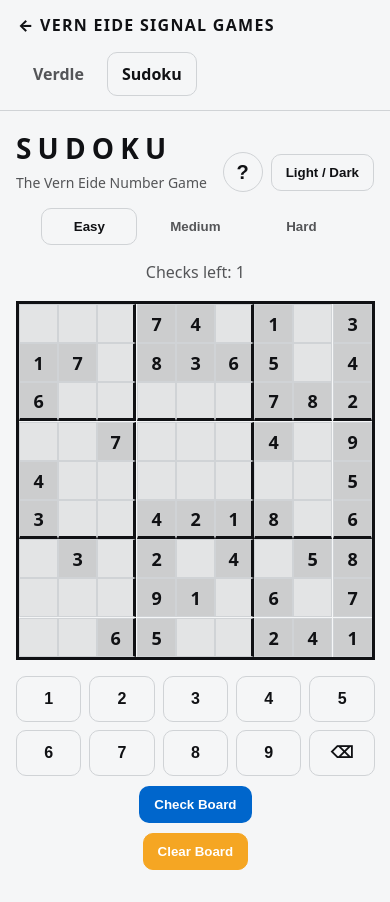
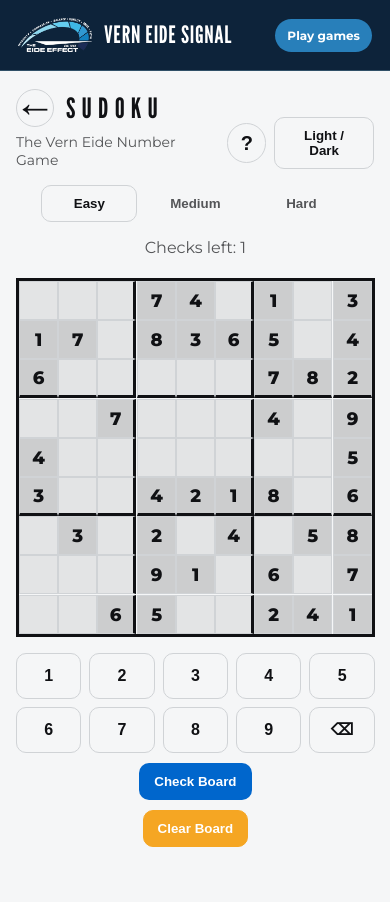
Before and after one commit to Tlake49/VernEideSignal, a plain HTML site: page games/sudoku/index.html in a window 390 px wide. After the commit the page ends 879 px from the top, so only its background shows below. Drawn offline with nearby package versions, Linux system fonts and the light colour scheme.

Commit message:
Unify game headers and navigation behavior

```diff
--- a/css/site.css
+++ b/css/site.css
@@ -132,6 +132,8 @@ body.modal-open .site-shell { filter: blur(7px) brightness(.62); transform: scal
 .game-feature-grid { display:grid; grid-template-columns:1fr 1fr; gap:24px; }
 .game-feature { min-height:460px; border-radius:28px; padding:40px; overflow:hidden; position:relative; display:flex; flex-direction:column; color:white; background:var(--ink); }
 .game-feature.sudoku { background:var(--medium-blue); }
+.game-feature.sudoku .eyebrow { color:#fff; }
+.game-feature.sudoku .eyebrow::before { background:#fff; }
 .game-feature h2 { font:400 70px/.9 "Gotham Condensed", "League Gothic", "Arial Narrow", sans-serif; letter-spacing:.02em; text-transform:uppercase; margin:16px 0; }
 .game-feature p { color:#dbe8ef; line-height:1.6; max-width:420px; }
 .game-feature .button { align-self:flex-start; margin-top:auto; background:white; color:var(--ink); }
--- a/games/shared/css/site.css
+++ b/games/shared/css/site.css
@@ -1,3 +1,5 @@
+@import url('https://fonts.googleapis.com/css2?family=League+Gothic&family=Montserrat:wght@400;500;600;700;800;900&display=swap');
+
 :root {
     --bg: #121213;
     --fg: #ffffff;
@@ -45,7 +47,7 @@
 
   body {
     min-height: 100vh;
-    font-family: system-ui, -apple-system, BlinkMacSystemFont, "Segoe UI", sans-serif;
+    font-family: "Gotham", "Montserrat", system-ui, sans-serif;
     background: var(--bg);
     color: var(--fg);
   }
@@ -91,28 +93,50 @@
   /* header rules */
 
   .site-header {
-    border-bottom: 1px solid var(--border);
-    background: var(--bg);
+    border-bottom: 1px solid rgba(158,220,245,.24);
+    background: rgba(6,28,52,.97);
     position: sticky;
     top: 0;
     z-index: 20;
-    backdrop-filter: blur(10px);
+    backdrop-filter: blur(16px);
+    transition: transform 260ms cubic-bezier(.22,.75,.24,1), box-shadow 220ms ease;
+    will-change: transform;
+  }
+
+  .site-header.header-hidden {
+    transform: translateY(calc(-100% - 2px));
+    box-shadow: none;
   }
 
   .site-header__inner {
-    max-width: 1100px;
+    max-width: 1240px;
+    min-height: 82px;
     margin: 0 auto;
-    padding: 14px 18px;
+    padding: 0 28px;
     display: flex;
     align-items: center;
     justify-content: space-between;
-    gap: 16px;
-    flex-wrap: wrap;
+    gap: 24px;
   }
 
-  .site-logo {
-    font-weight: 800;
-    letter-spacing: 0.08em;
+  .signal-brand {
+    display: inline-flex;
+    align-items: center;
+    gap: 12px;
+    color: #fff;
+  }
+
+  .signal-brand-logo {
+    width: 100px;
+    height: 45px;
+    object-fit: contain;
+    flex: 0 0 auto;
+  }
+
+  .signal-brand-word {
+    color: #fff;
+    font: 400 36px/.85 "Gotham Condensed", "League Gothic", "Arial Narrow", sans-serif;
+    letter-spacing: .025em;
     text-transform: uppercase;
   }
 
@@ -125,28 +149,21 @@
 
   .site-nav a {
     padding: 10px 14px;
-    border-radius: 10px;
-    border: 1px solid transparent;
+    border-radius: 999px;
     background: transparent;
-    color: var(--muted);
+    color: #c9d9e6;
     font-weight: 700;
+    font-size: 14px;
     transition:
       color 180ms ease,
       background-color 180ms ease,
-      border-color 180ms ease,
-      transform 180ms ease,
-      box-shadow 180ms ease;
+      transform 180ms ease;
   }
 
   .site-nav a:hover {
-    color: var(--fg);
-    border-color: var(--border);
-    background: rgba(255,255,255,.04);
+    color: #fff;
+    background: rgba(158,220,245,.15);
     transform: translateY(-1px);
-  }
-
-  html[data-theme="light"] .site-nav a:hover {
-    background: rgba(16,17,20,.04);
   }
 
   .site-nav a:active {
@@ -155,24 +172,74 @@
 
   .site-nav a.active,
   .site-nav a[aria-current="page"] {
-    color: var(--fg);
-    background: transparent;
-    border-color: var(--border);
-    box-shadow: none;
+    color: #fff;
+    background: #287fba;
   }
 
-  html[data-theme="light"] .site-nav a.active,
-  html[data-theme="light"] .site-nav a[aria-current="page"] {
-    background: transparent;
-    border-color: var(--border);
+  .game-title-line {
+    display: flex;
+    align-items: center;
+    gap: 12px;
   }
+
+  .game-title-line h1,
+  .game-back {
+    font-family: "Gotham Condensed", "League Gothic", "Arial Narrow", sans-serif;
+    font-weight: 400;
+  }
+
+  .game-back {
+    width: 38px;
+    height: 38px;
+    border: 1px solid var(--border);
+    border-radius: 50%;
+    display: inline-grid;
+    place-items: center;
+    color: var(--fg);
+    font-size: 30px;
+    line-height: 1;
+    transition: transform 180ms ease, background-color 180ms ease, border-color 180ms ease;
+  }
+
+  .game-back:hover {
+    transform: translateX(-3px);
+    border-color: var(--tile-correct);
+    background: color-mix(in srgb, var(--bg) 86%, var(--tile-correct) 14%);
+  }
+
+  .sr-only {
+    position: absolute;
+    width: 1px;
+    height: 1px;
+    padding: 0;
+    margin: -1px;
+    overflow: hidden;
+    clip: rect(0,0,0,0);
+    white-space: nowrap;
+    border: 0;
+  }
+
   @media (max-width: 720px) {
     .site-header__inner {
-      align-items: flex-start;
+      min-height: 70px;
+      padding: 0 18px;
+      gap: 12px;
     }
 
-    .site-logo {
-      width: 100%;
+    .signal-brand-logo { width:74px; height:34px; }
+    .signal-brand-word { font-size:29px; }
+    .site-nav a { display:none; }
+    .site-nav a[aria-current="page"] { display:block; padding:9px 12px; font-size:12px; }
+  }
+
+  @media (prefers-reduced-motion: reduce) {
+    .site-header { transition:none; }
+    .game-back { transition:none; }
+  }
+
+  @media (max-width: 430px) {
+    .signal-brand-word {
+      font-size: 24px;
     }
   }
 
--- a/games/shared/js/include.js
+++ b/games/shared/js/include.js
@@ -12,6 +12,7 @@ function isInternalNavigation(link) {
 
   if (link.target && link.target !== "_self") return false;
   if (link.hasAttribute("download")) return false;
+  if (link.hasAttribute("data-no-transition")) return false;
 
   const href = link.getAttribute("href");
   if (!href || href.startsWith("#")) return false;
@@ -74,7 +75,59 @@ function initPrefetching() {
   });
 }
 
+function initAutoHideHeader() {
+  const header = document.querySelector("[data-auto-hide-header]");
+  if (!header) return;
+
+  let previousY = window.scrollY;
+  let revealTimer = null;
+  let suppressNextTopClick = false;
+
+  function showHeader(temporarily = false) {
+    header.classList.remove("header-hidden");
+    window.clearTimeout(revealTimer);
+    if (temporarily && window.scrollY > 32) {
+      revealTimer = window.setTimeout(() => header.classList.add("header-hidden"), 2200);
+    }
+  }
+
+  function hideHeader() {
+    window.clearTimeout(revealTimer);
+    if (window.scrollY > 32) header.classList.add("header-hidden");
+  }
+
+  window.addEventListener("scroll", () => {
+    const currentY = window.scrollY;
+    if (currentY <= 32) {
+      showHeader();
+    } else if (currentY < previousY - 4) {
+      showHeader();
+    } else if (currentY > previousY + 4) {
+      hideHeader();
+    }
+    previousY = currentY;
+  }, { passive: true });
+
+  document.addEventListener("pointerdown", event => {
+    if (event.clientY > 90) return;
+    if (header.classList.contains("header-hidden")) {
+      suppressNextTopClick = true;
+      event.preventDefault();
+      event.stopPropagation();
+    }
+    showHeader(true);
+  }, { capture: true });
+
+  document.addEventListener("click", event => {
+    if (!suppressNextTopClick) return;
+    suppressNextTopClick = false;
+    event.preventDefault();
+    event.stopImmediatePropagation();
+  }, { capture: true });
+}
+
 document.addEventListener("DOMContentLoaded", () => {
   initPageTransitions();
   initPrefetching();
+  initAutoHideHeader();
 });
--- a/games/sudoku/index.html
+++ b/games/sudoku/index.html
@@ -10,24 +10,24 @@
       document.documentElement.setAttribute("data-theme", theme === "light" ? "light" : "dark");
     })();
   </script>
-  <link rel="stylesheet" href="../shared/css/site.css" />
+  <link rel="stylesheet" href="../shared/css/site.css?v=3" />
   <link rel="stylesheet" href="./styles.css" />
 </head>
 <body data-page="sudoku">
-  <header class="site-header">
+  <header class="site-header" data-auto-hide-header>
     <div class="site-header__inner">
-      <a class="site-logo" href="../">← Vern Eide Signal Games</a>
-
-      <nav class="site-nav" aria-label="Game navigation">
-        <a href="../verdle/">Verdle</a>
-        <a href="../sudoku/" class="active">Sudoku</a>
+      <a class="signal-brand" href="../../" aria-label="Vern Eide Signal home"><img class="signal-brand-logo" src="../../assets/images/eide-effect-logo.png" alt="The Eide Effect"><span class="signal-brand-word">Vern Eide Signal</span></a>
+      <nav class="site-nav" aria-label="Primary navigation">
+        <a href="../../">Home</a>
+        <a href="../../articles/">Articles &amp; Issues</a>
+        <a href="../" aria-current="page" data-no-transition>Play games</a>
       </nav>
     </div>
   </header>
 
   <header class="topbar">
     <div class="brand">
-      <h1>SUDOKU</h1>
+      <div class="game-title-line"><a class="game-back" href="../" aria-label="Back to games" data-no-transition>←<span class="sr-only">Back to games</span></a><h1>SUDOKU</h1></div>
       <p>The Vern Eide Number Game</p>
     </div>
 
@@ -123,7 +123,7 @@
     </div>
   </div>
 
-  <script src="../shared/js/include.js" defer></script>
+  <script src="../shared/js/include.js?v=4" defer></script>
   <script src="./app.js" defer></script>
 </body>
 </html>
```
Also changed, not shown: games/verdle/index.html (+9 -8 lines).
